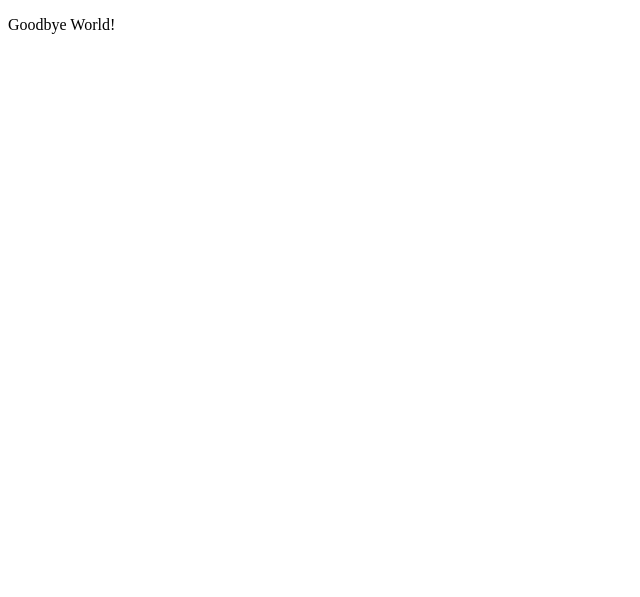
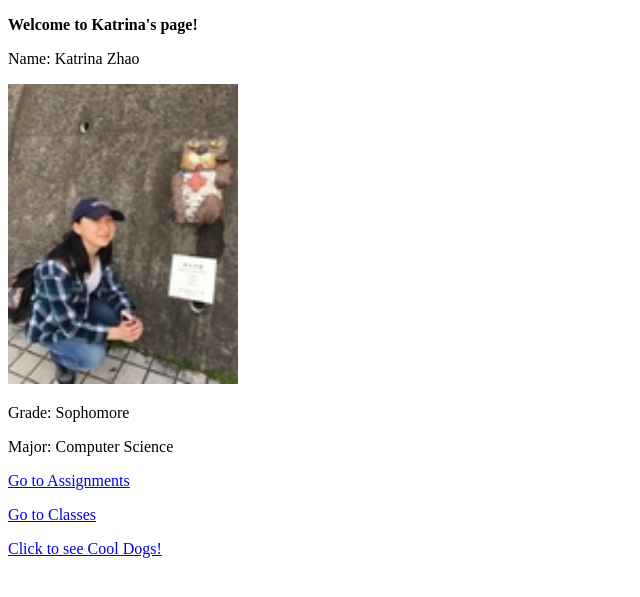
Before and after one commit to kzhao18/1006-final, a Flask app: page / in a window 1280 px wide. Before the commit the part shown is almost empty. Shown: the top 597 px of the page, without its empty margins (0-640 px from the left). Run offline with Flask 2, Linux system fonts and the light colour scheme.

Commit message:
Finished main page

```diff
--- a/kz2335-final/app.py
+++ b/kz2335-final/app.py
@@ -13,12 +13,20 @@ app = Flask(__name__)
 
 #static route
 @app.route("/")
-def hello():
+def home():
     return render_template("index.html")
 
 @app.route("/1006")
-def test123():
+def test():
     return render_template("1006.html")
+
+"""@app.route("/assignments")
+def assignments():
+    return render_template("assignments.html")
+
+@app.route("/assignments")
+def classes():
+    return render_template("assignments.html")"""
 
 #start the server
 if __name__ == "__main__":
--- a/kz2335-final/templates/1006.html
+++ b/kz2335-final/templates/1006.html
@@ -5,6 +5,6 @@
         <title>Home</title>
     <head>
     <body>
-    <a href="https://www.buzzfeed.com/summeranne/64-perfect-photos-of-dogs-wearing-sunglasses">Click to see Cool Dogs!</a>
+    <p>1006 homepage</p>
     </body>
 </html>
--- /dev/null
+++ b/kz2335-final/templates/assignments.html
@@ -0,0 +1,6 @@
+# -*- coding: utf-8 -*-
+"""
+Created on Fri May 15 19:36:04 2020
+
+@author: Katrina Zhao
+"""
--- /dev/null
+++ b/kz2335-final/templates/classes.html
@@ -0,0 +1,6 @@
+# -*- coding: utf-8 -*-
+"""
+Created on Fri May 15 19:36:08 2020
+
+@author: Katrina Zhao
+"""
--- a/kz2335-final/templates/index.html
+++ b/kz2335-final/templates/index.html
@@ -5,6 +5,13 @@
         <title>Home</title>
     <head>
     <body>
-    <p>Goodbye World!</p>
+    <p><strong>Welcome to Katrina's page!</strong></p>
+    <p>Name: Katrina Zhao</p>
+    <p><img src="/static/image.jpg" alt="pic_of_me" width="230" height="300"></p>
+    <p>Grade: Sophomore</p>
+    <p>Major: Computer Science</p>
+    <p><a href="/assignments">Go to Assignments</a></p>
+    <p><a href="/classes">Go to Classes</a></p>
+    <p><a href="https://www.buzzfeed.com/summeranne/64-perfect-photos-of-dogs-wearing-sunglasses">Click to see Cool Dogs!</a></p>
     </body>
 </html>
```
Also changed, not shown: kz2335-final/static/image.jpg (added).
